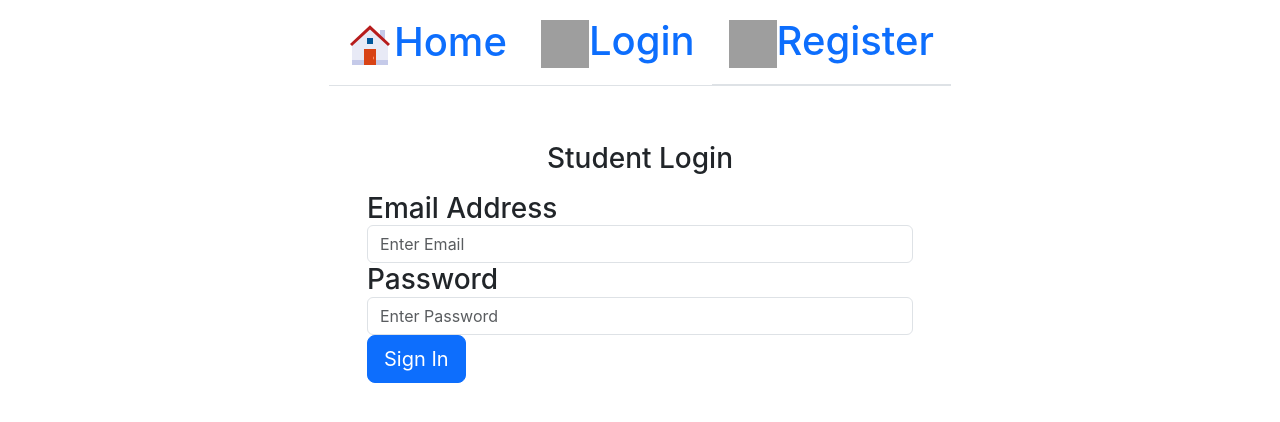
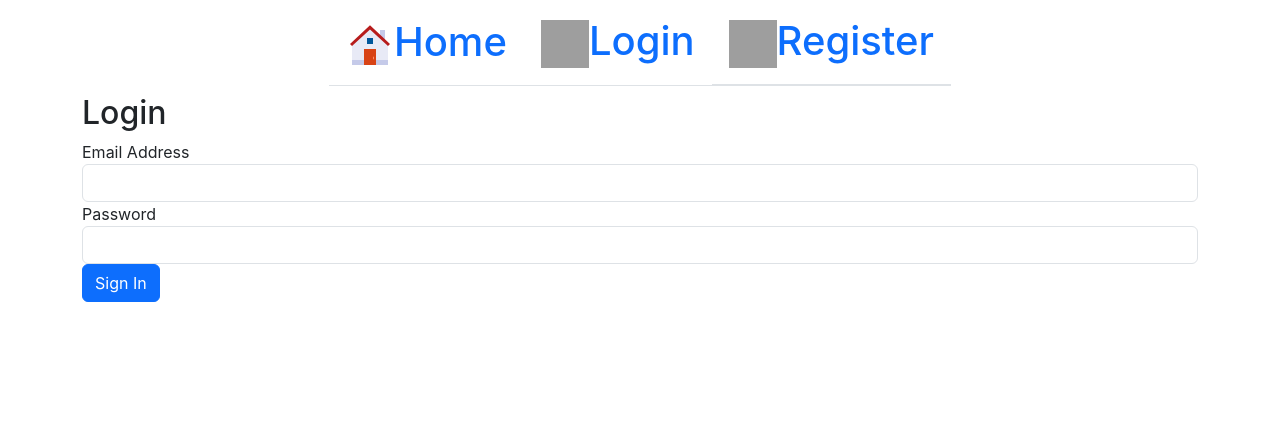
Before and after one commit to SasidaDilhan/StudentPortal2, a React (Create React App) app in the folder client/: page /login in a window 1280 px wide. Shown: the top 422 px of the page. Built offline with nearby package versions, Linux system fonts and the light colour scheme; grey boxes are pictures that could not be loaded.

Commit message:
assignment list not work

```diff
--- a/client/package.json
+++ b/client/package.json
@@ -23,6 +23,7 @@
     "test": "react-scripts test",
     "eject": "react-scripts eject"
   },
+  "proxy": "http://localhost:5000",
   "eslintConfig": {
     "extends": [
       "react-app",
--- a/client/src/App.js
+++ b/client/src/App.js
@@ -7,7 +7,7 @@ import Login from "./components/Login";
 import Register from "./components/Register";
 import Profile from "./components/Profile";
 //import FileUpload from "./components/FileUpload";
-//import AssignmentList from "./components/AssignmentList";
+import AssignmentList from "./components/AssignmentList";
 
 function App() {
   return (
@@ -19,6 +19,7 @@ function App() {
           <Route path="/register" exact element={<Register />} />
           <Route path="/login" exact element={<Login />} />
           <Route path="/profile" exact element={<Profile />} />
+          <Route path="/assignment" exact element={<AssignmentList />} />
         </Routes>
       </Router>
     </div>
--- a/client/src/components/AssignmentList.js
+++ b/client/src/components/AssignmentList.js
@@ -0,0 +1,46 @@
+import React, { Component } from "react";
+import axios from "axios";
+import TableRow from "./TableRow";
+
+export default class AssignmentList extends Component {
+  constructor(props) {
+    super(props);
+    this.state = {
+      assignment: [],
+    };
+  }
+  componentDidMount() {
+    axios
+      .get("http://localhost:5000/assignment")
+      .then((response) => {
+        this.setState({ assignment: response.data });
+      })
+      .catch(function (error) {
+        console.log(error);
+      });
+  }
+  tabRow() {
+    return this.state.assignment.map(function (object, i) {
+      return <TableRow obj={object} key={i} />;
+    });
+  }
+  render() {
+    return (
+      <div>
+        <h1 align="center">Assignment - Exam List</h1>
+        <h2>
+          <table className="table table-striped" style={{ marginTop: 20 }}>
+            <thead>
+              <tr>
+                <th>Course Name</th>
+                <th>Assignment Description</th>
+                <th>Dead Line</th>
+              </tr>
+            </thead>
+            <tbody>{this.tabRow()}</tbody>
+          </table>
+        </h2>
+      </div>
+    );
+  }
+}
--- a/client/src/components/Login.js
+++ b/client/src/components/Login.js
@@ -1,75 +1,132 @@
-import React, { Component } from "react";
+// import React, { Component } from "react";
+// import { login } from "./UserFunction";
+
+// export default class Login extends Component {
+//   constructor() {
+//     super();
+//     this.state = {
+//       email: "",
+//       password: "",
+//     };
+//     this.onChange = this.onChange.bind(this);
+//     this.onSubmit = this.onSubmit.bind(this);
+//   }
+
+//   onChange(e) {
+//     this.setState({ [e.target.name]: e.target.value });
+//   }
+//   onSubmit(e) {
+//     e.preventDefault();
+
+//     const user = {
+//       email: this.state.email,
+//       password: this.state.password,
+//     };
+
+//     login(user).then((res) => {
+//       if (res) {
+//         this.props.history.push(`/profile`);
+//       }
+//     });
+//   }
+
+//   render() {
+//     return (
+//       <div className="container">
+//         <h2>
+//           <div className="row">
+//             <div className="col-md-6 mt-5 mx-auto">
+//               <form noValidate onSubmit={this.onSubmit}>
+//                 <h1 className="h3 mb-3 font-weight-normal ">
+//                   <p align="center">Student Login</p>
+//                   <div className="form-groups">
+//                     <label htmlFor="email">Email Address</label>
+//                     <input
+//                       type="email"
+//                       className="form-control"
+//                       name="email"
+//                       placeholder="Enter Email"
+//                       value={this.state.email}
+//                       onChange={this.onChange}
+//                     />
+//                   </div>
+//                   <div className="form-groups">
+//                     <label htmlFor="password">Password</label>
+//                     <input
+//                       type="password"
+//                       className="form-control"
+//                       name="password"
+//                       placeholder="Enter Password"
+//                       value={this.state.password}
+//                       onChange={this.onChange}
+//                     />
+//                   </div>
+//                   <button className="btn btn-lg btn-primary btn-block">
+//                     Sign In
+//                   </button>
+//                 </h1>
+//               </form>
+//             </div>
+//           </div>
+//         </h2>
+//       </div>
+//     );
+//   }
+// }
+
+import React, { useState } from "react";
 import { login } from "./UserFunction";
+import { useNavigate } from "react-router-dom"; // Import useNavigate hook
 
-export default class Login extends Component {
-  constructor() {
-    super();
-    this.state = {
-      email: "",
-      password: "",
-    };
-    this.onChange = this.onChange.bind(this);
-    this.onSubmit = this.onSubmit.bind(this);
-  }
+function Login() {
+  const [email, setEmail] = useState("");
+  const [password, setPassword] = useState("");
+  const navigate = useNavigate(); // Use useNavigate hook to access navigation function
 
-  onChange(e) {
-    this.setState({ [e.target.name]: e.target.value });
-  }
-  onSubmit(e) {
+  const onSubmit = (e) => {
     e.preventDefault();
 
     const user = {
-      email: this.state.email,
-      password: this.state.password,
+      email,
+      password,
     };
 
     login(user).then((res) => {
       if (res) {
-        this.props.history.push(`/profile`);
+        // Use navigate to redirect to /profile
+        navigate("/profile");
       }
     });
-  }
+  };
 
-  render() {
   return (
     <div className="container">
-        <h2>
-          <div className="row">
-            <div className="col-md-6 mt-5 mx-auto">
-              <form noValidate onSubmit={this.onSubmit}>
-                <h1 className="h3 mb-3 font-weight-normal ">
-                  <p align="center">Student Login</p>
-                  <div className="form-groups">
-                    <label htmlFor="email">Email Address</label>
+      <h2>Login</h2>
+      <form onSubmit={onSubmit}>
+        <div className="form-group">
+          <label>Email Address</label>
           <input
             type="email"
             className="form-control"
-                      name="email"
-                      placeholder="Enter Email"
-                      value={this.state.email}
-                      onChange={this.onChange}
+            value={email}
+            onChange={(e) => setEmail(e.target.value)}
           />
         </div>
-                  <div className="form-groups">
-                    <label htmlFor="password">Password</label>
+        <div className="form-group">
+          <label>Password</label>
           <input
             type="password"
             className="form-control"
-                      name="password"
-                      placeholder="Enter Password"
-                      value={this.state.password}
-                      onChange={this.onChange}
+            value={password}
+            onChange={(e) => setPassword(e.target.value)}
           />
         </div>
-                  <button className="btn btn-lg btn-primary btn-block">
+        <button type="submit" className="btn btn-primary">
           Sign In
         </button>
-                </h1>
       </form>
-            </div>
-          </div>
-        </h2>
     </div>
   );
 }
-}
+
+export default Login;
--- a/client/src/components/Profile.js
+++ b/client/src/components/Profile.js
@@ -10,6 +10,7 @@ export default class Profile extends Component {
       email: "",
     };
   }
+
   componentDidMount() {
     const token = localStorage.usertoken;
     const decoded = jwt_decode(token);
@@ -19,31 +20,34 @@ export default class Profile extends Component {
       email: decoded.email,
     });
   }
+
   render() {
     return (
       <div className="container">
         <div className="jumbotron mt-5">
           <div className="col-sm-8 mx-auto">
-            <h1 className="text-center">Profie</h1>
+            <h1 className="text-center">Profile</h1>
           </div>
-          <table className="table col-md-6 mx-auto">
-            <h2>
+          <div className="table-responsive">
+            <table className="table col-md-6 mx-auto">
               <tbody>
                 <tr>
                   <td>First Name</td>
-                  <td>{this.first_name}</td>
+                  <h2>
+                    <td>{this.state.first_name}</td>
+                  </h2>
                 </tr>
                 <tr>
                   <td>Last Name</td>
-                  <td>{this.last_name}</td>
+                  <td>{this.state.last_name}</td>
                 </tr>
                 <tr>
                   <td>Email</td>
-                  <td>{this.email}</td>
+                  <td>{this.state.email}</td>
                 </tr>
               </tbody>
-            </h2>
-          </table>
+            </table>
+          </div>
         </div>
       </div>
     );
--- a/client/src/components/Register.js
+++ b/client/src/components/Register.js
@@ -21,8 +21,8 @@ export default class Register extends Component {
     e.preventDefault();
 
     const user = {
-      first_name: e.target.first_name,
-      last_name: e.target.last_name,
+      first_name: this.state.first_name,
+      last_name: this.state.last_name,
       email: this.state.email,
       password: this.state.password,
     };
--- a/client/src/components/TableRow.js
+++ b/client/src/components/TableRow.js
@@ -0,0 +1,16 @@
+import React, { Component } from "react";
+
+export default class TableRow extends Component {
+  render() {
+    return (
+      <tr>
+        <td>{this.props.obj.course}</td>
+        <td>{this.props.obj.assignment_name}</td>
+        <td>{this.props.obj.deadline}</td>
+        <td>
+          <button className="btn btn-primary">Do this</button>
+        </td>
+      </tr>
+    );
+  }
+}
--- a/client/src/components/UserFunction.js
+++ b/client/src/components/UserFunction.js
@@ -14,17 +14,15 @@ export const register = (newUser) => {
     });
 };
 
-export const login = (user) => {
-  return axios
-    .post("users/login", {
+export const login = async (user) => {
+  try {
+    const res = await axios.post("users/login", {
       email: user.email,
       password: user.password,
-    })
-    .then((res) => {
-      localStorage.setItem("usertoken", res.data);
-      return res.data;
-    })
-    .catch((err) => {
-      console.log(err);
     });
+    localStorage.setItem("usertoken", res.data);
+    return res.data;
+  } catch (err) {
+    console.log(err);
+  }
 };
```
Also changed, not shown: client/src/components/NavBar.js (+179 -18 lines), 2 other files (tests, documents, lock files or other folders). Lines whose indentation alone changed are shown as unchanged.
